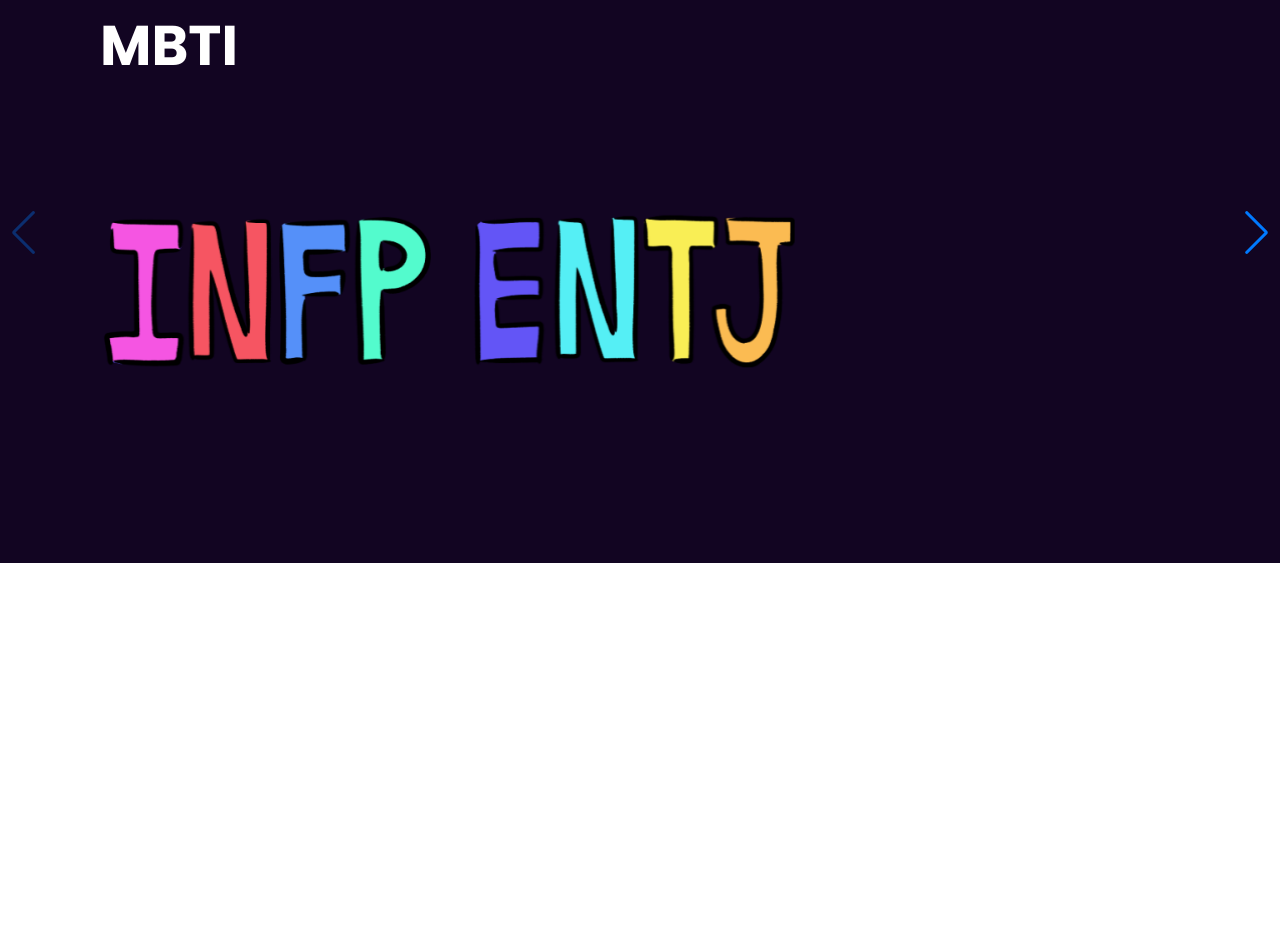
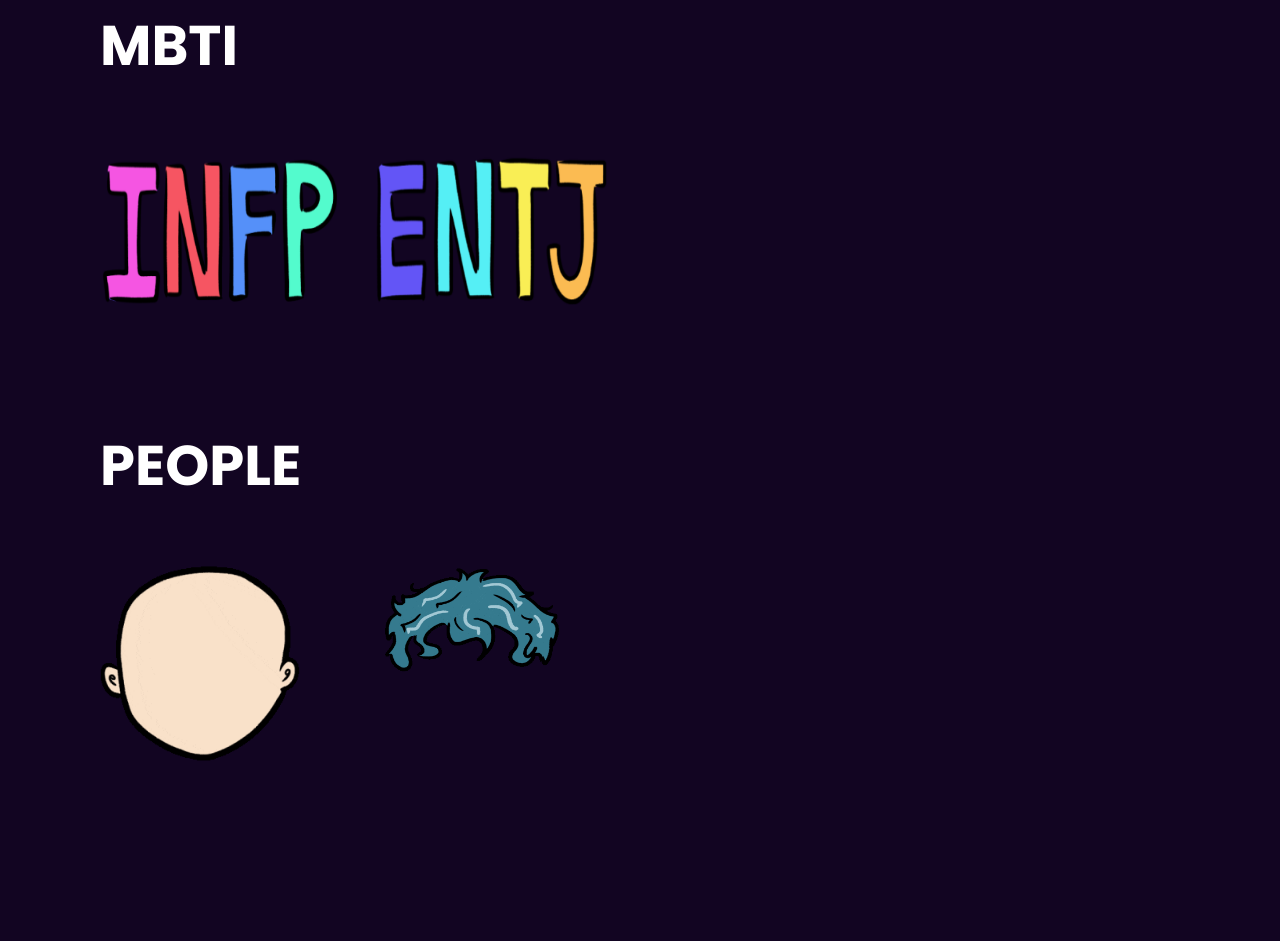
Before and after one commit to Jo-and-Yu/MBTIUNIVERSE_HomePage, a website: page index.html in a window 1280 px wide. Shown: the part 1850-2791 px from the top of the page. Before the commit the page ends 2413 px from the top, so only its background shows below. Drawn offline with nearby package versions, Linux system fonts and the light colour scheme.

Commit message:
Feat: Add second swiper slide

```diff
--- a/index.html
+++ b/index.html
@@ -40,9 +40,9 @@
 
      <!-- 캐릭터 소개란 -->
     <div class="about">
+        <!-- MBTI 설명 -->
         <h2>MBTI</h2>
-        <br>
-        <div class="swiper-container">
+        <div class="swiper-container1">
             <div class="swiper-wrapper">
                 <div class="swiper-slide">
                     <img src="infp.png" class="mbti">
@@ -72,8 +72,33 @@
         <!-- 페이징 버튼 처리 -->
         <div class="swiper-pagination"></div>
         <!-- 방향 버튼 상황에 따라 추가 삭제가능 -->
-        <div class="swiper-button-prev"></div>
-        <div class="swiper-button-next"></div>
+        <div class="swiper-button-prev1"></div>
+        <div class="swiper-button-next1"></div>
+        <br>
+        <!-- PEOPLE 설명 -->
+        <h2>PEOPLE</h2>
+        <div class="swiper-container2">
+            <div class="swiper-wrapper">
+                <div class="swiper-slide face" >
+                    <img src="faces.gif" class="peoplemove">
+                    <div class="content">
+                        <h1>FACE</h1>
+                        <p>얼굴색은 사람과 몬스터가 있다.</p>
+                    </div>
+                </div>
+                <div class="swiper-slide hairs" >
+                    <img src="hairs.gif" class="peoplemove">
+                    <div class="content">
+                        <h1>HAIR</h1>
+                        <p>머리는 길고 짧고 다양함.</p>
+                    </div>
+                </div>
+            </div>
+        </div>
+        <div class="swiper-button-prev2"></div>
+        <div class="swiper-button-next2"></div>
+        <h2>COMING SOON</h2>
+        <img src="faces.gif" class="v2">
     </div>
 
      <!-- 자바스크립트 -->
@@ -100,7 +125,7 @@
     </script>
     <script src="https://unpkg.com/swiper@8/swiper-bundle.min.js"></script>
     <script>
-        const swiper = new Swiper('.swiper-container', {
+        const swiper1 = new Swiper('.swiper-container1', {
             // effect: 'coverflow',
             // coverflowEffect: {
             //     rotate: 50,
@@ -118,8 +143,23 @@
             //     type : 'bullets',
             // },
             navigation : {
-            nextEl : '.swiper-button-next',
-            prevEl : '.swiper-button-prev',
+            nextEl : '.swiper-button-next1',
+            prevEl : '.swiper-button-prev1',
+             },
+            // autoplay: {
+            //     deplay: 1000,
+            //     disableOnInteraction: false,
+            // },
+        });
+    </script>
+     <script>
+        const swiper2 = new Swiper('.swiper-container2', {
+            grabCursor: true,
+            slidesPerView: 'auto',
+            spaceBetween: 30,
+            navigation : {
+            nextEl : '.swiper-button-next2',
+            prevEl : '.swiper-button-prev2',
              },
             // autoplay: {
             //     deplay: 1000,
--- a/style.css
+++ b/style.css
@@ -167,19 +167,46 @@
     color: #fff;
 }
 
-.about .swiper-container
+.about .swiper-container1
+{
+    width: 100%;
+    padding-top: 20px;
+    padding-bottom: 50px;
+    color: #fff
+}
+
+.about .swiper-container2
 {
     width: 100%;
     padding-top: 50px;
     padding-bottom: 50px;
     color: #fff
 }
+
 .about .swiper-slide
 {
     background-position: center;
     background-size: cover;
-    width: 335px;
-    height: 250px;
+    width: 240px;
+    height: 240px;
+    background: #120522;;
+}
+
+.about .face
+{
+    background-position: center;
+    background-size: cover;
+    width: 200px;
+    height: 210px;
+    background: #120522;;
+}
+
+.about .hairs
+{
+    background-position: center;
+    background-size: cover;
+    width: 290px;
+    height: 330px;
     background: #120522;;
 }
 
@@ -202,9 +229,49 @@
     background:#fefefe;
 }
 
+
+.about .swiper-slide .peoplemove
+{
+    position: absolute;
+    background: #120522;;
+    width: 100%;
+    height: 100%;
+
+}
+
+.about .swiper-slide:active .peoplemove
+{
+    top:20px;
+    left: calc(50% - 40px);
+    width: 80px;
+    height: 80px;
+    border-radius: 50%;
+
+}
+
 .about .swiper-slide .content
 {
     color: #f2eef8;
     text-align: center;
-    margin-top: 30%;
+    margin-top: 45%;
 }
+
+.about .face .content
+{
+    color: #f2eef8;
+    text-align: center;
+    margin-top: 50%;
+}
+
+.about .hairs .content
+{
+    color: #f2eef8;
+    text-align: center;
+    margin-top: 45%;
+}
+
+.about .v2
+{
+    width: 200px;
+    height: 210px;
+}
```
Also changed, not shown: faces.gif (added), hairs.gif (added).
